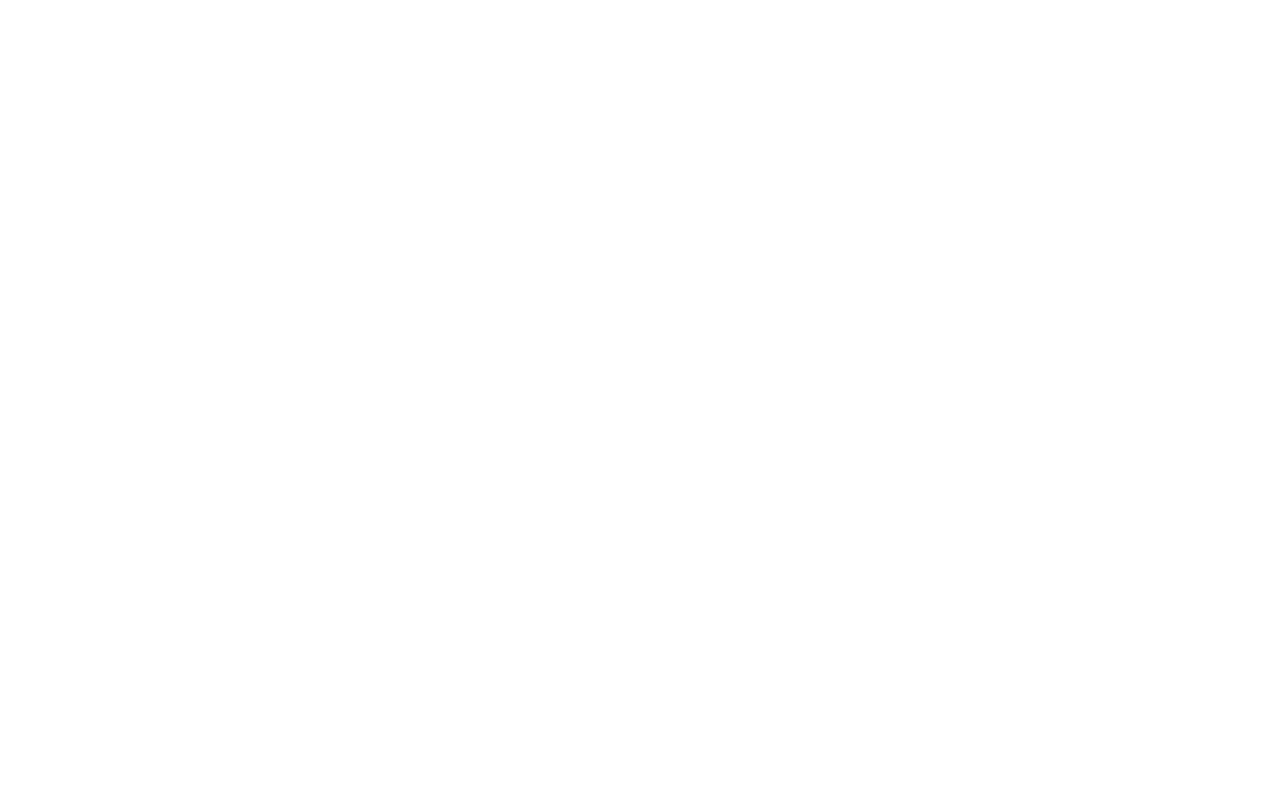
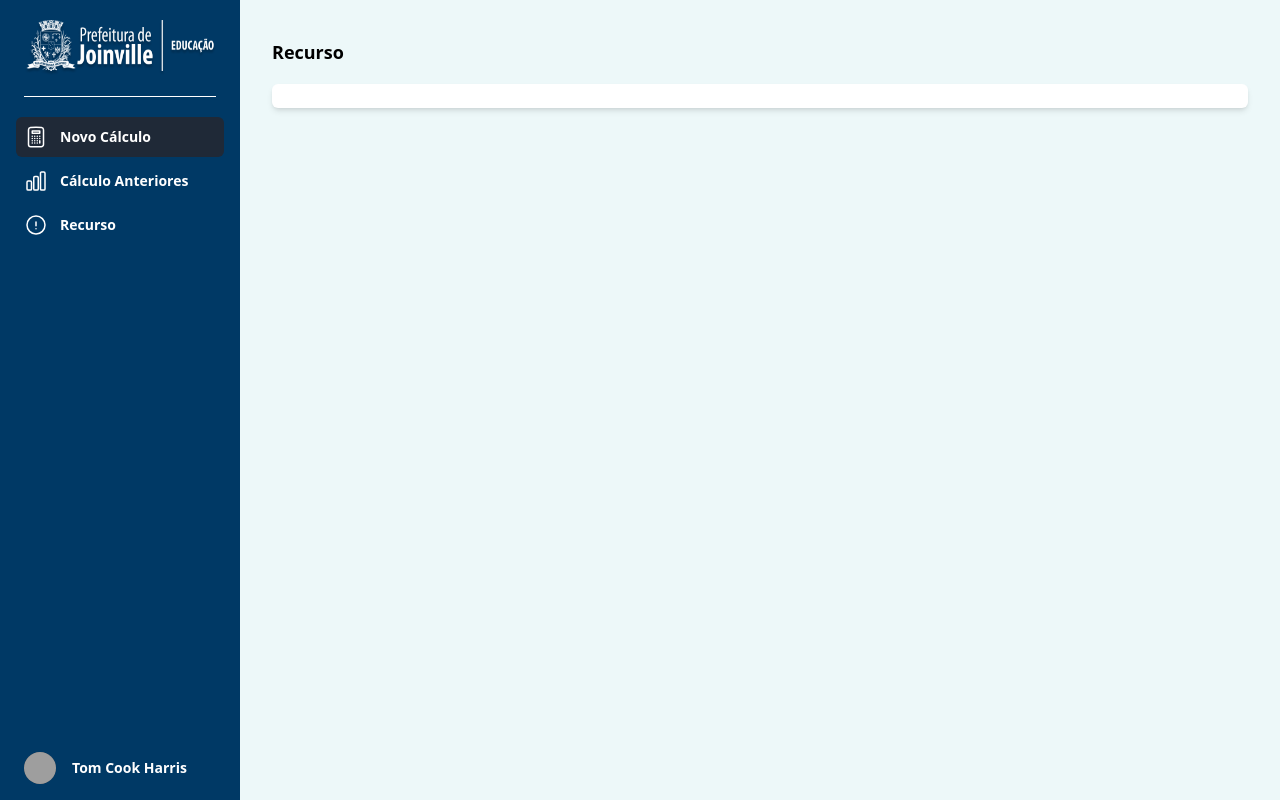
Before and after one commit to Sistema-GR/dashboard-admin, a Vue app: page /home/resource in a window 1280 px wide. Before the commit this address had no page. Built offline with nearby package versions, Linux system fonts and the light colour scheme; grey boxes are pictures that could not be loaded.

Commit message:
create/view resources

```diff
--- a/src/components/Sidebar/Sidebar.vue
+++ b/src/components/Sidebar/Sidebar.vue
@@ -95,7 +95,7 @@
   'admin': [
     { name: 'Novo Cálculo', route: '/home/newcal', icon: CalculatorIcon, current: true },
     { name: 'Cálculo Anteriores', route: '/home/previousresults', icon: ChartBarIcon, current: false },
-    { name: 'Recurso', route: '/home/previousresults', icon: ExclamationCircleIcon, current: false },
+    { name: 'Recurso', route: '/home/resource', icon: ExclamationCircleIcon, current: false },
   ],
   'admin-panel': [
     { name: 'Resultados IDEM', route: '/admin/results', icon: CalculatorIcon, current: false },
--- a/src/router/index.js
+++ b/src/router/index.js
@@ -10,6 +10,7 @@
 import home from "@/views/Admin/Home/index.vue";
 import newcal from '../views/Admin/NewCal/index.vue'
 import previousresults from '@/views/Admin/PreviousResults/index.vue'
+import resource from '@/views/Admin/Resource/index.vue'
 import inports from "@/views/Admin/Inports/index.vue";
 ///////////////////////////////////////////////////////////////////////////////
 import adminPanel from '@/views/AdminPanel/index.vue'
@@ -72,6 +73,11 @@
           path: 'previousresults',
           name: 'previousresults',
           component : previousresults
+        },
+        {
+          path: 'resource',
+          name: 'resource',
+          component : resource
         },
         {
           path: 'inports',
--- /dev/null
+++ b/src/views/Admin/Resource/index.vue
@@ -0,0 +1,16 @@
+<template>
+    <Whiteboard title="Recurso">
+        <div>
+
+        </div>
+    </Whiteboard>
+</template>
+
+<script>
+import Whiteboard from '@/components/Whiteboard/Whiteboard.vue';
+
+export default {
+    name:"Recurso",
+    components: {Whiteboard}
+}
+</script>
```
